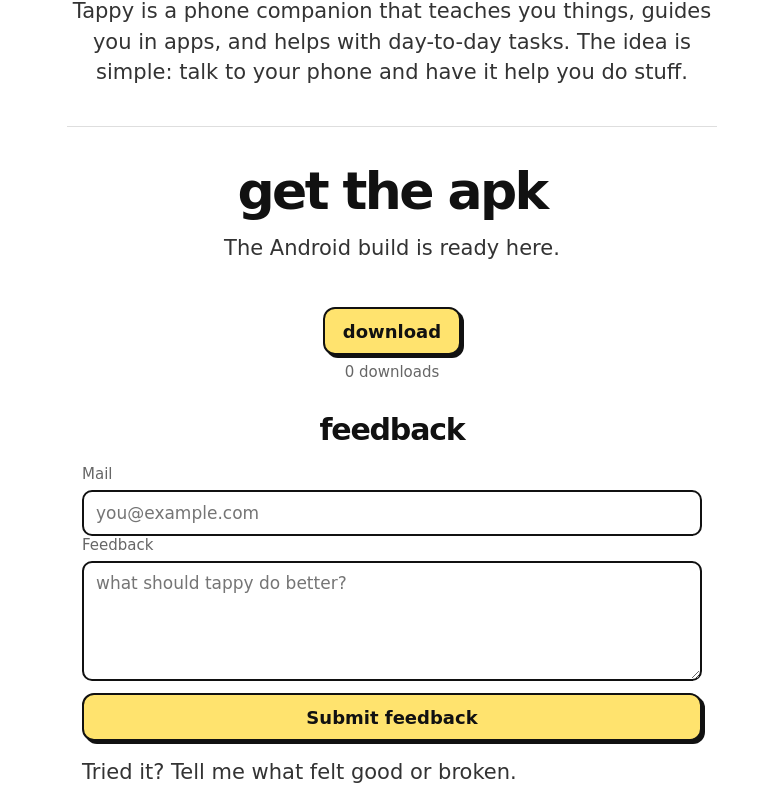
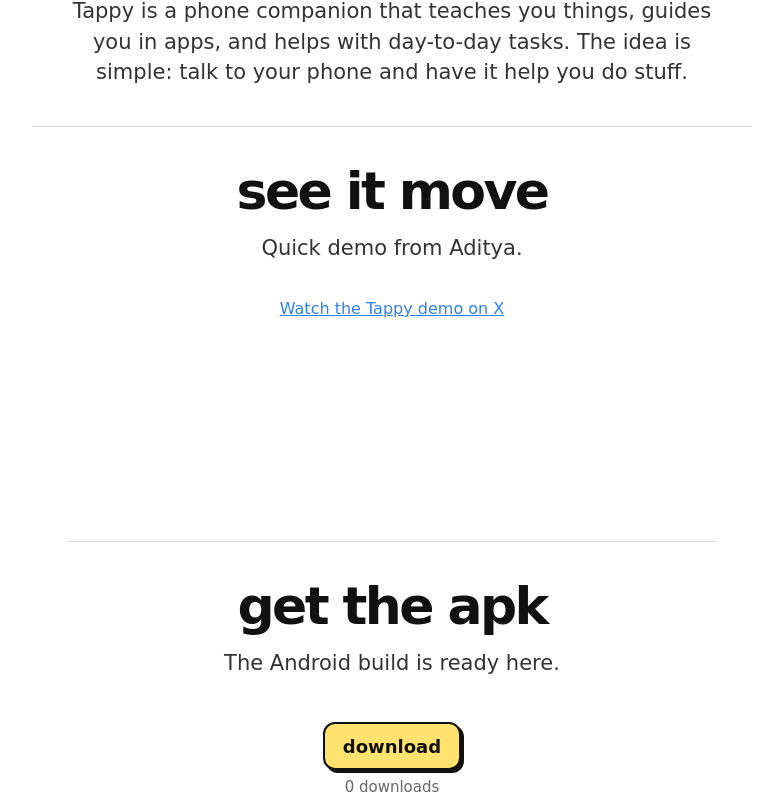
Before and after one commit to Haz3-jolt/tappy-web, a Next.js app: page / in a window 1280 px wide. Shown: the part 958-1760 px from the top of the page, without its empty margins (248-1031 px from the left). Built offline with nearby package versions, Linux system fonts and the light colour scheme.

Commit message:
Embed Tappy demo tweet

```diff
--- a/app/globals.css
+++ b/app/globals.css
@@ -310,6 +310,27 @@
   margin-top: 22px;
 }
 
+.tweet-section {
+  max-width: 720px;
+}
+
+.tweet-shell {
+  display: flex;
+  justify-content: center;
+  margin-top: 20px;
+  min-height: 220px;
+}
+
+.twitter-tweet {
+  margin-left: auto !important;
+  margin-right: auto !important;
+}
+
+.twitter-tweet a {
+  color: var(--blue);
+  text-decoration: underline;
+}
+
 .waitlist-block {
   max-width: 620px;
 }
--- a/app/page.tsx
+++ b/app/page.tsx
@@ -1,3 +1,4 @@
+import Script from "next/script";
 import DownloadButton from "../components/DownloadButton";
 import FeedbackForm from "../components/FeedbackForm";
 import WaitlistForm from "../components/WaitlistForm";
@@ -13,6 +14,7 @@
           <span>Tappy</span>
         </a>
         <nav aria-label="Main navigation">
+          <a href="#demo">demo</a>
           <a href="#download">download</a>
           <a href={githubHref} target="_blank" rel="noreferrer">github</a>
           <a href="#waitlist">ios waitlist</a>
@@ -56,6 +58,18 @@
         </p>
       </section>
 
+      <section id="demo" className="plain-section tweet-section">
+        <h2>see it move</h2>
+        <p>Quick demo from Aditya.</p>
+        <div className="tweet-shell">
+          <blockquote className="twitter-tweet" data-dnt="true" data-theme="light">
+            <a href="https://twitter.com/adityapeela/status/2073634152646345199">
+              Watch the Tappy demo on X
+            </a>
+          </blockquote>
+        </div>
+      </section>
+
       <section id="download" className="plain-section">
         <h2>get the apk</h2>
         <p>
@@ -78,6 +92,7 @@
         <span>tappy taps. you nap.</span>
         <a href={githubHref} target="_blank" rel="noreferrer">github</a>
       </footer>
+      <Script id="twitter-widgets" src="https://platform.twitter.com/widgets.js" strategy="lazyOnload" />
     </main>
   );
 }
```
